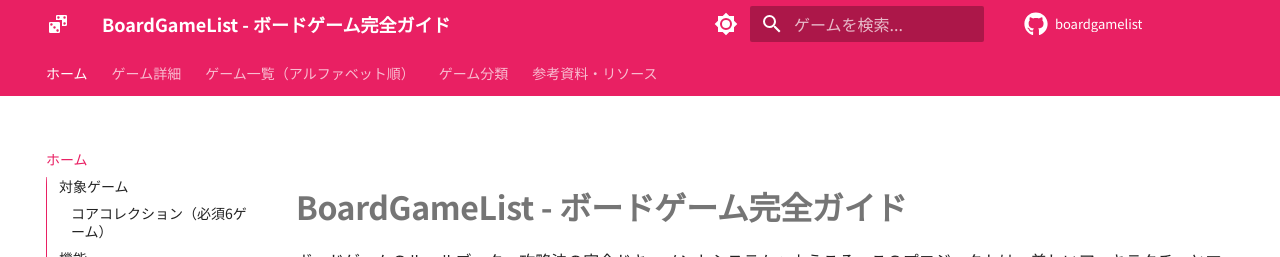
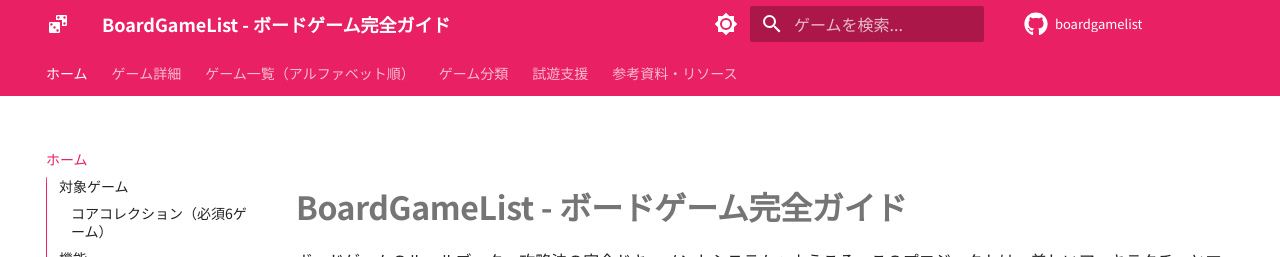
Before and after one commit to KAFKA2306/boardgamelist, an MkDocs documentation site: the page built from docs/index.md, in a window 1280 px wide and 900 px high. Shown: the top 257 px of the window. Built offline with MkDocs 1.6.1 and Material for MkDocs 9.7.7, drawn with Linux system fonts in a browser that asks for light colours; comment, search, counter and statistics services are not loaded; the version menu is left out.

Commit message:
docs: link playtest support from site navigation

```diff
--- a/mkdocs.yml
+++ b/mkdocs.yml
@@ -78,6 +78,8 @@
     - 協力ゲーム: categories/cooperative.md
     - エリア制圧: categories/area-control.md
     - 特殊メカニクス: categories/special-mechanics.md
+  - 試遊支援:
+    - オンライン試遊・分析支援: services/playtest-package.md
   - 参考資料・リソース:
     - ゲーム用語集: resources/glossary.md
     - BGG統合機能: resources/bgg-integration.md
```
